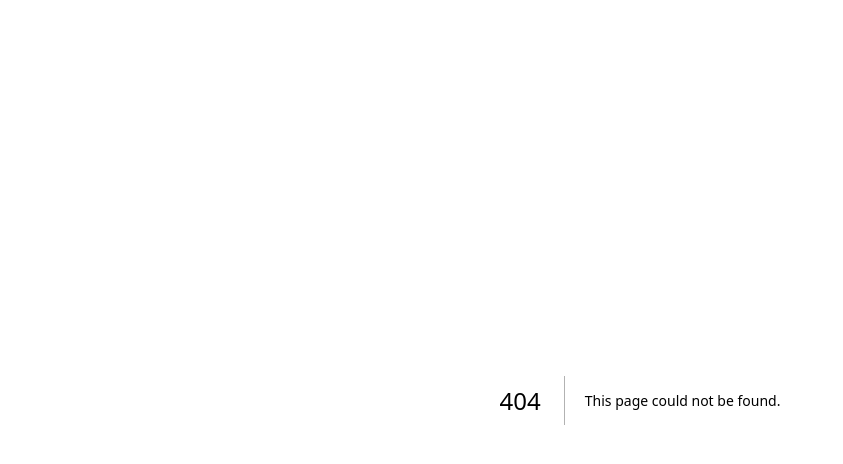
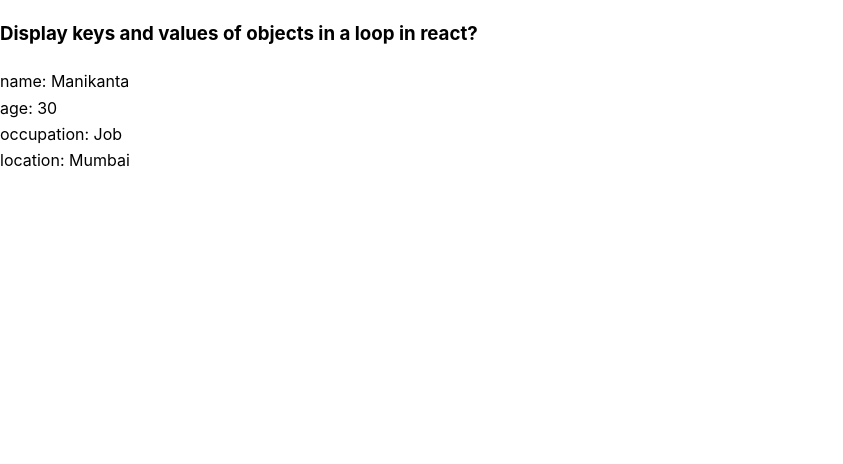
Before and after one commit to ManiKanta9578/ReactScenarioss, a Next.js app: page /displayObjectsAndKeys in a window 1280 px wide. Before the commit this address had no page. Shown: the top 464 px of the page, without its empty margins (0-843 px from the left). Built offline with nearby package versions, Linux system fonts and the light colour scheme.

Commit message:
display Objects And Keys

```diff
--- /dev/null
+++ b/pages/displayObjectsAndKeys/index.js
@@ -0,0 +1,23 @@
+import React from 'react'
+
+const sampleData = {
+    name: 'Manikanta',
+    age: 30,
+    occupation: 'Job',
+    location: 'Mumbai'
+};
+
+const Index = () => {
+    return (
+        <div>
+            <h3>Display keys and values of objects in a loop in react?</h3>
+            {Object.keys(sampleData).map((key) => {
+                return (
+                    <div key={key}> {key}: {sampleData[key]} </div>
+                )
+            })}
+        </div>
+    )
+}
+
+export default Index;
--- a/pages/index.js
+++ b/pages/index.js
@@ -27,6 +27,9 @@ function Home() {
           <li className={styles.listItem}>
             <Link href="/arrayOfObjectsRadioBtn" className={styles.link}>Bind array/array of objects to radio button in react</Link>
           </li>
+          <li className={styles.listItem}>
+            <Link href="/displayObjectsAndKeys" className={styles.link}>Display keys and values of objects in a loop in react</Link>
+          </li>
         </ol>
       </nav>
     </main>
```
